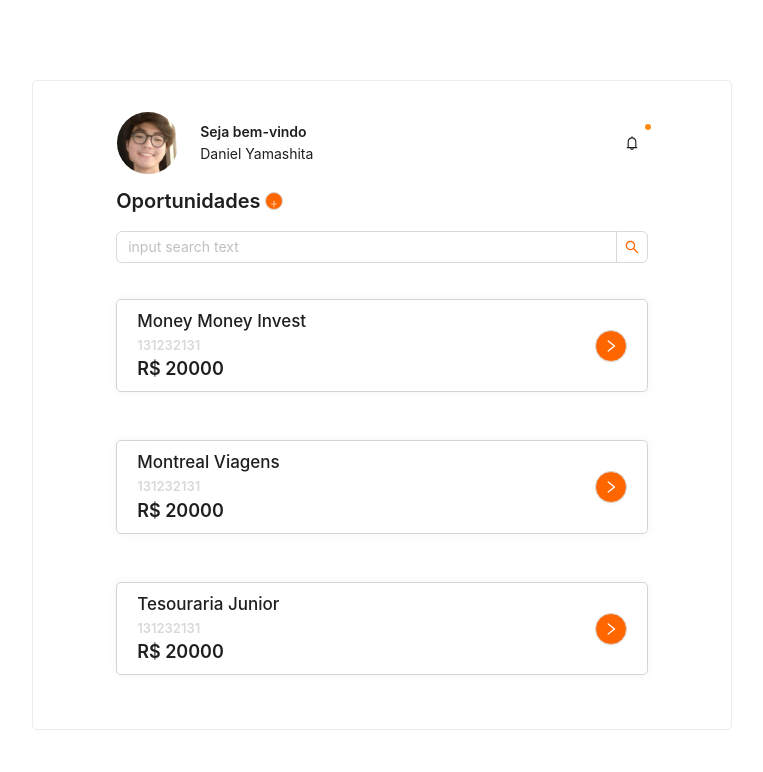
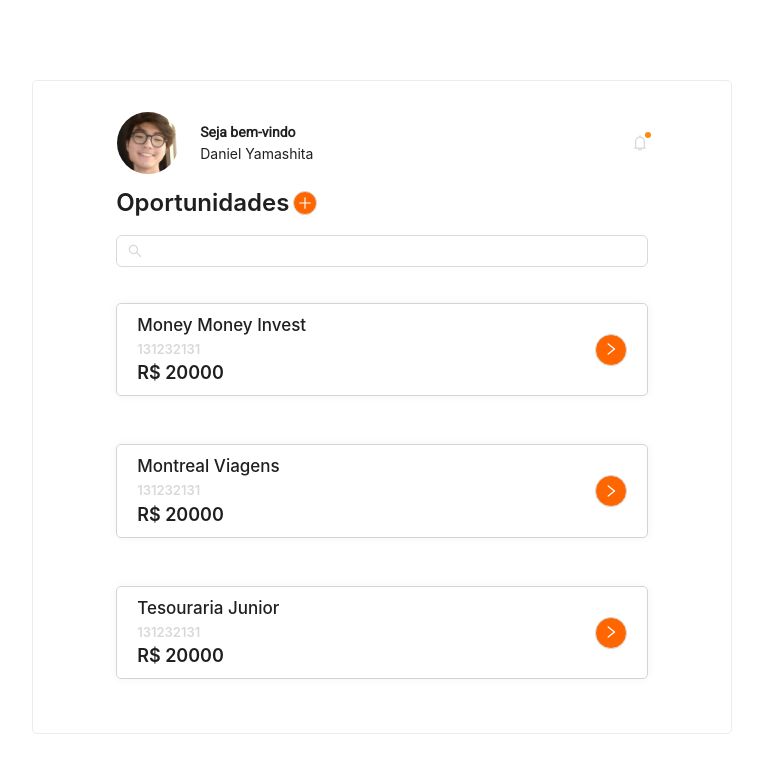
Before and after one commit to YDan08/teste-money-money, a React (Create React App) app: page / in a window 1280 px wide. Shown: the top 772 px of the page, without its empty margins (258-1021 px from the left). Built offline with nearby package versions, Linux system fonts and the light colour scheme; data requests are answered from the project's data file.

Commit message:
feat: alterar estilizações

```diff
--- a/src/index.css
+++ b/src/index.css
@@ -1,3 +1,10 @@
+@import url('https://fonts.googleapis.com/css2?family=Roboto&display=swap');
 body {
   margin: 0;
+	padding: 0;
 }
+
+*{
+	font-family: 'Roboto', sans-serif;
+	font-style: normal;
+}
--- a/src/pages/Home/Home.jsx
+++ b/src/pages/Home/Home.jsx
@@ -1,7 +1,7 @@
-import { Avatar, Badge, Button, Col, Row, Typography } from 'antd';
-import { BellOutlined, PlusOutlined } from '@ant-design/icons';
+import { Avatar, Badge, Col, Row, Typography } from 'antd';
+import { BellOutlined, PlusOutlined, SearchOutlined } from '@ant-design/icons';
 import { useEffect, useState } from 'react';
-import { Link } from 'react-router-dom';
+import { useNavigate } from 'react-router-dom';
 import LayoutDefault from '../../components/LayoutDefault';
 import foto from '../../assets/foto.jpg';
 import {
@@ -17,6 +17,8 @@ import { api } from '../../utils/api';
 
 export const Home = () => {
   const [solicitacoes, setSolicitacoes] = useState([]);
+
+  const navigate = useNavigate();
 
   useEffect(() => {
     (async () => {
@@ -39,18 +41,22 @@ export const Home = () => {
             </ColUser>
 
             <Badge dot color="orange">
-              <Button icon={<BellOutlined />} type="text" size="middle" />
+              <BellOutlined style={{ fontSize: 16, color: '#D9D9D9' }} />
             </Badge>
           </Row>
         </Col>
         <Col span={20}>
           <DivOportunidade>
-            <Titulo level={4}>Oportunidades</Titulo>
-            <Link to="/add-solicitacao">
-              <IconButton icon={<PlusOutlined style={{ fontSize: 8 }} />} />
-            </Link>
+            <Titulo level={3}>Oportunidades</Titulo>
+
+            <IconButton
+              shape="circle"
+              onClick={() => navigate('/add-solicitacao')}
+              size="small"
+              icon={<PlusOutlined />}
+            />
           </DivOportunidade>
-          <InputSearch placeholder="input search text" />
+          <InputSearch prefix={<SearchOutlined />} />
         </Col>
         <Col span={24}>
           <Row justify="center">
--- a/src/pages/Home/Home.styled.jsx
+++ b/src/pages/Home/Home.styled.jsx
@@ -1,7 +1,5 @@
 import { Button, Col, Input, Typography } from 'antd';
 import styled from 'styled-components';
-
-const { Search } = Input;
 
 export const ColUser = styled(Col)`
   display: flex;
@@ -15,15 +13,9 @@ export const InfoUser = styled.div`
 `;
 
 export const IconButton = styled(Button)`
-  display: flex;
-  justify-content: center;
-  align-items: center;
-  border-radius: 50%;
   background-color: #ff6600;
   color: white;
   && {
-    width: 18px;
-    height: 18px;
     :hover {
       color: black;
       border: 0px;
@@ -45,26 +37,12 @@ export const Titulo = styled(Typography.Title)`
   }
 `;
 
-export const InputSearch = styled(Search)`
+export const InputSearch = styled(Input)`
   margin-top: 16px;
+  color: #d9d9d9;
   && {
-    input {
-      :hover,
-      :active,
-      :focus {
-        border-color: #ff6600;
-      }
-    }
-    span {
-      button {
-        :hover,
-        :active {
-          border-color: #ff6600;
-        }
-        span {
-          color: #ff6600;
-        }
-      }
+    :hover {
+      border-color: #ff6600;
     }
   }
 `;
```
